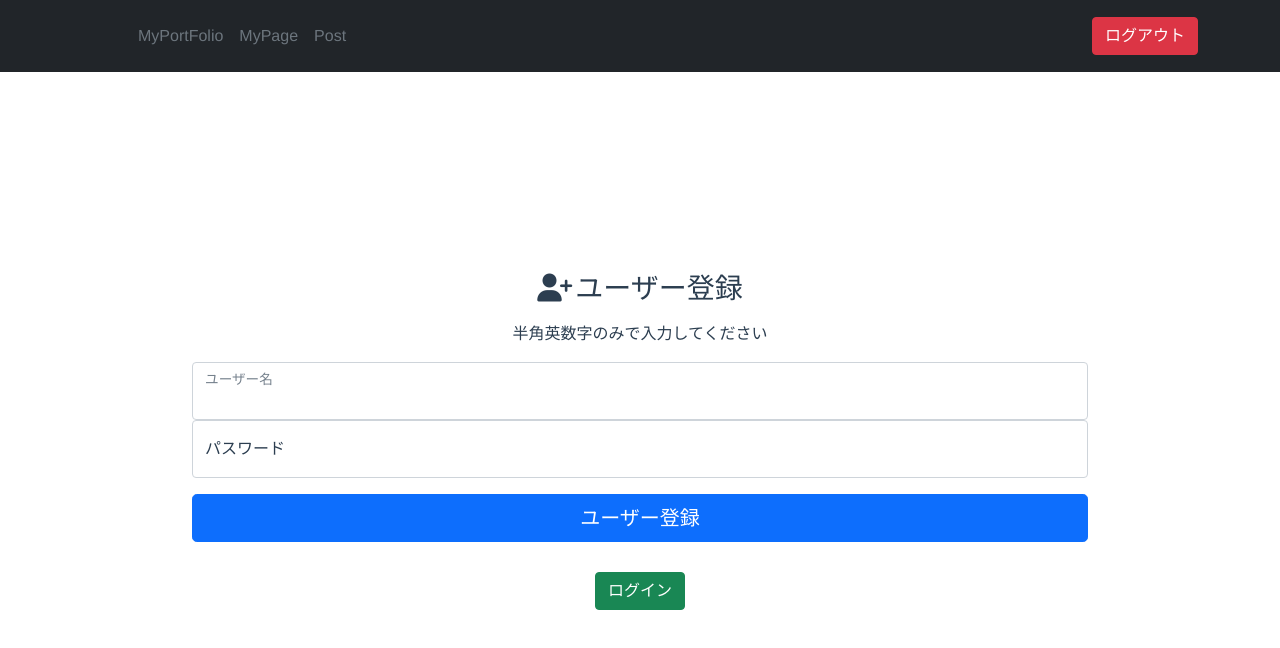
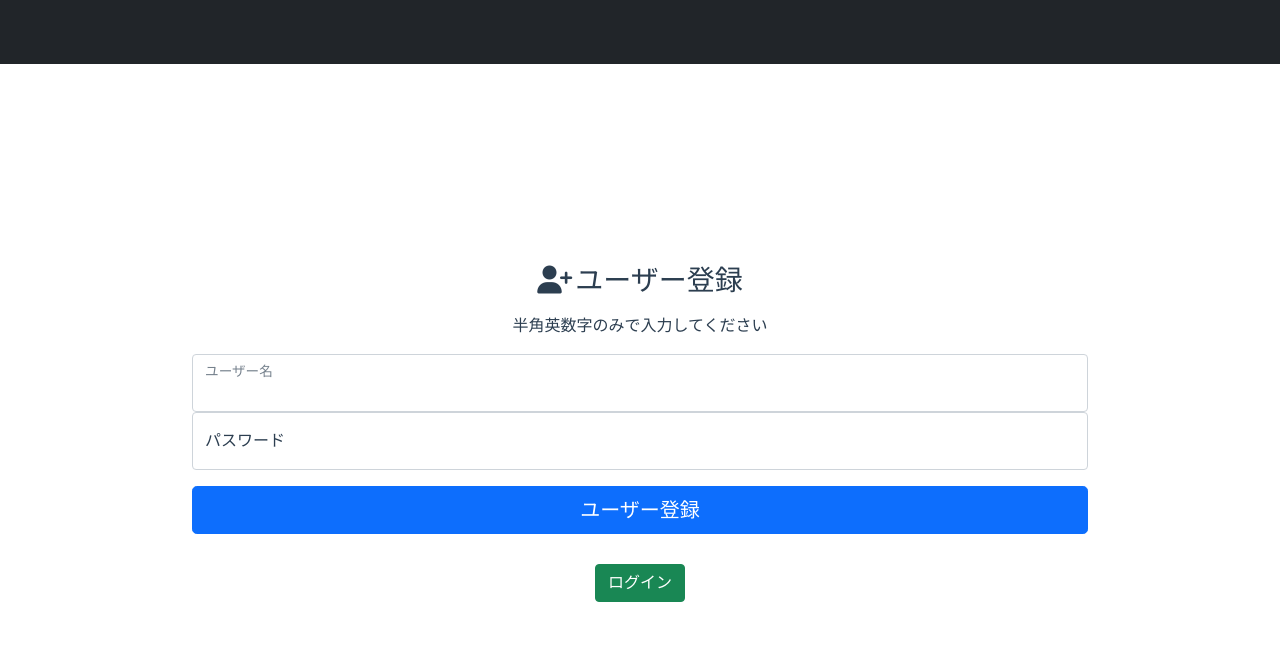
Before and after one commit to hukuryo/MyPort, a Vue app: page /#/signup in a window 1280 px wide. Shown: the top 648 px of the page. Built offline with nearby package versions, Linux system fonts and the light colour scheme.

Commit message:
ログイン、ログアウト機能を追加

```diff
--- a/src/App.vue
+++ b/src/App.vue
@@ -6,18 +6,41 @@
           <svg class="bi me-2" width="40" height="32" role="img" aria-label="Bootstrap"><use xlink:href="#bootstrap"></use></svg>
         </a>
         <ul class="nav col-12 col-lg-auto me-lg-auto mb-2 justify-content-center mb-md-0">
-          <li ><router-link class="nav-link px-2 text-secondary" to="/">MyPortFolio</router-link></li>
-          <li ><router-link class="nav-link px-2 text-secondary" to="/mypage">MyPage</router-link></li>
-          <li ><router-link class="nav-link px-2 text-secondary" to="/post">Post</router-link></li>
+          <li ><router-link class="nav-link px-2 text-secondary" v-if="$store.getters.loggedIn" to="/">MyPortFolio</router-link></li>
+          <li ><router-link class="nav-link px-2 text-secondary" v-if="$store.getters.loggedIn" to="/mypage">MyPage</router-link></li>
+          <li ><router-link class="nav-link px-2 text-secondary" v-if="$store.getters.loggedIn" to="/post">Post</router-link></li>
         </ul>
         <div class="text-end">
-          <button type="button" class="btn btn-danger">ログアウト</button>
+          <button type="button" @click="logout()" v-if="$store.getters.loggedIn" class="btn btn-danger">ログアウト</button>
         </div>
       </div>
     </div>
   </header>
   <router-view/>
 </template>
+
+<script>
+export default {
+  methods: {
+    logout () {
+        const confirm = window.confirm("ログアウトしてもよろしいですか？")
+        if(confirm){
+          this.$store.commit('setUsername', null)
+          // ログアウト時に画面のキャッシュを消すため、リロードする。
+          location.reload()
+          if (this.$route.meta.requiresAuth) {
+            this.$router.push({
+              path: '/login',
+              query: { redirect: this.$route.fullPath }
+            })
+          }
+        }else{
+          return
+        }
+      }
+  }
+}
+</script>
 
 <style>
 #app {
--- a/src/store/index.js
+++ b/src/store/index.js
@@ -1,21 +1,24 @@
 import { createStore } from 'vuex'
-// import axios from 'axios'
 
 export default createStore({
   state: {
+    users: []
   },
   getters: {
-    // reception(){
-    //   axios.get("http://localhost:3000/api/port/get")
-    //       .then(response => {
-    //         console.log(response.data)
-    //       })
-    //       .catch(error => {
-    //         console.log(error)
-    //       })
-    // }
+    loggedIn: (state) => {
+      return Boolean(state.username)
+    },
   },
   mutations: {
+    delete(state, id){
+      state.messages = state.messages.filter(message => message.id !== id)
+    },
+    setUsername(state, username) {
+      state.username = username
+    },
+    setPass(state, pass) {
+      state.pass = pass
+    }
   },
   actions: {
   },
--- a/src/views/LoginView.vue
+++ b/src/views/LoginView.vue
@@ -27,9 +27,10 @@ methods: {
             // Node.jsで認証を行うために、APIリクエストと一緒に、入力された内容をNode.jsに投げる
             axios.post("http://localhost:3000/api/user/login", userContent)
             .then(response => {
+                console.log(response)
                 if(response.status === 200){
-                this.$store.commit('setUsername', userContent.username);
-                this.$router.push('/');
+                    this.$store.commit('setUsername', userContent.username);
+                    this.$router.push('/');
                 }
             })
             .catch((error) => {
```
